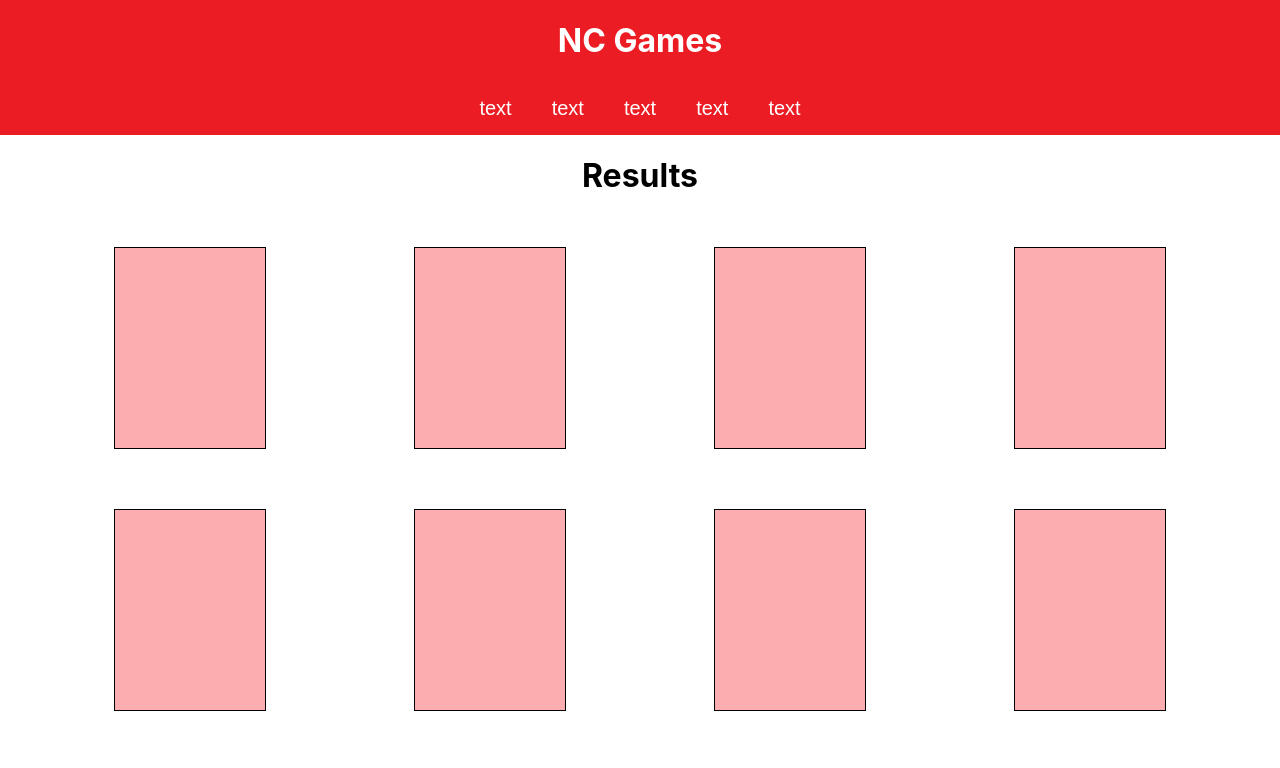
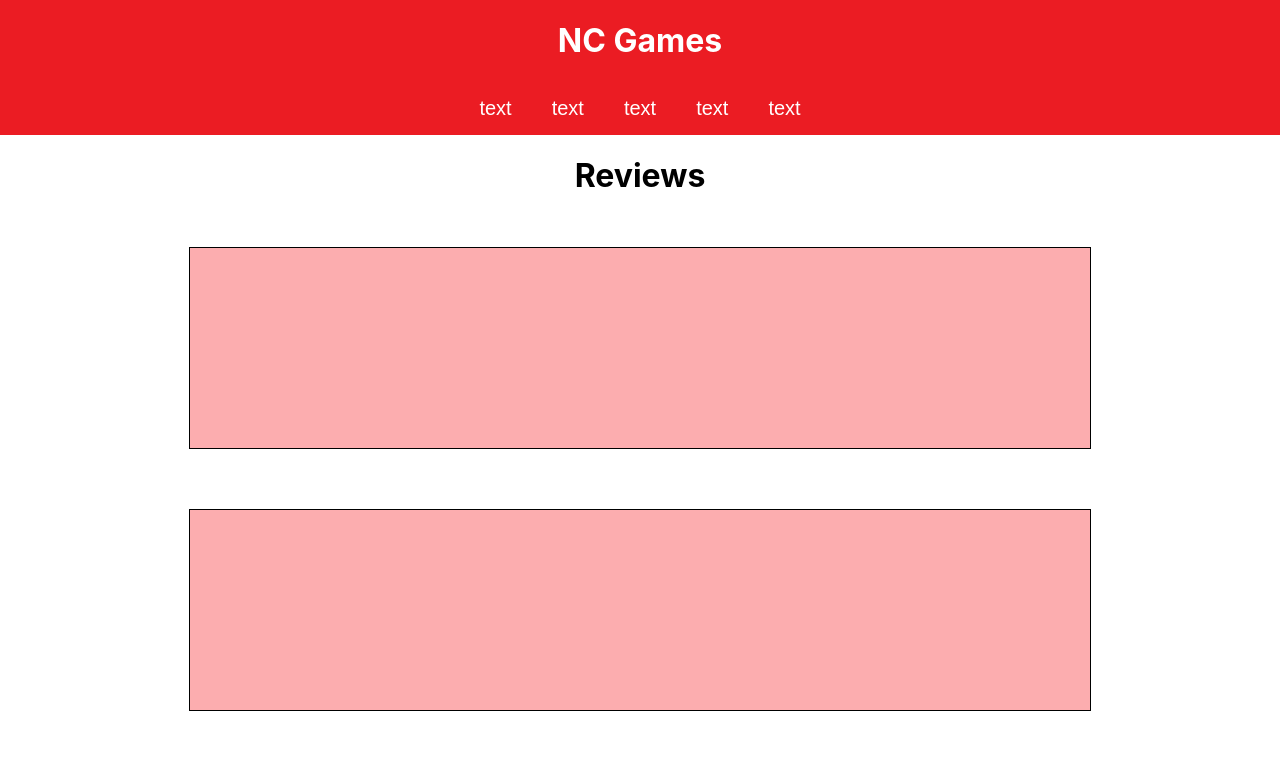
Before and after one commit to jhunethan/nc-games, a React app: page / in a window 1280 px wide. Shown: the top 768 px of the page. Built offline with nearby package versions, Linux system fonts and the light colour scheme.

Commit message:
wide card design

```diff
--- a/src/components/Display/Display.css
+++ b/src/components/Display/Display.css
@@ -3,12 +3,14 @@
   margin: 0 auto;
 
   display: grid;
-  grid-template-columns: repeat(auto-fill, minmax(25ch, 1fr));
+  grid-template-columns: 1fr;
 }
 
 .display__card {
-  height: 200px;
-  width: 150px;
+  min-height: 200px;
+  width: 80vw;
+  min-width: ;
+  max-width: 900px;
 
   margin: 30px auto;
 
--- a/src/components/Display/Display.js
+++ b/src/components/Display/Display.js
@@ -3,7 +3,7 @@ import "./Display.css";
 export default function Display() {
   return (
     <main>
-      <h1>Results</h1>
+      <h1>Reviews</h1>
       <section className="display__grid">
         <div className="display__card"></div>
         <div className="display__card"></div>
```
